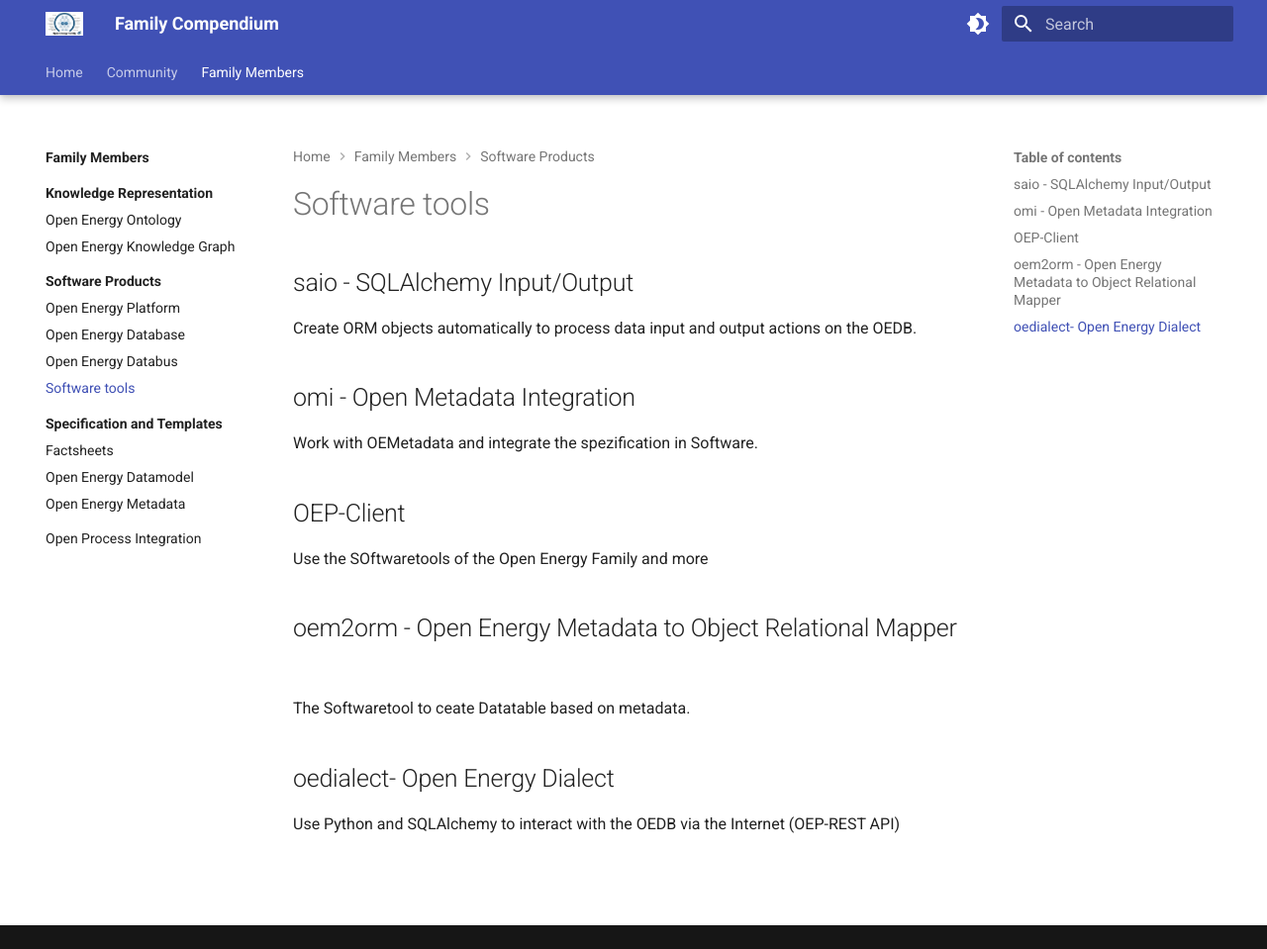
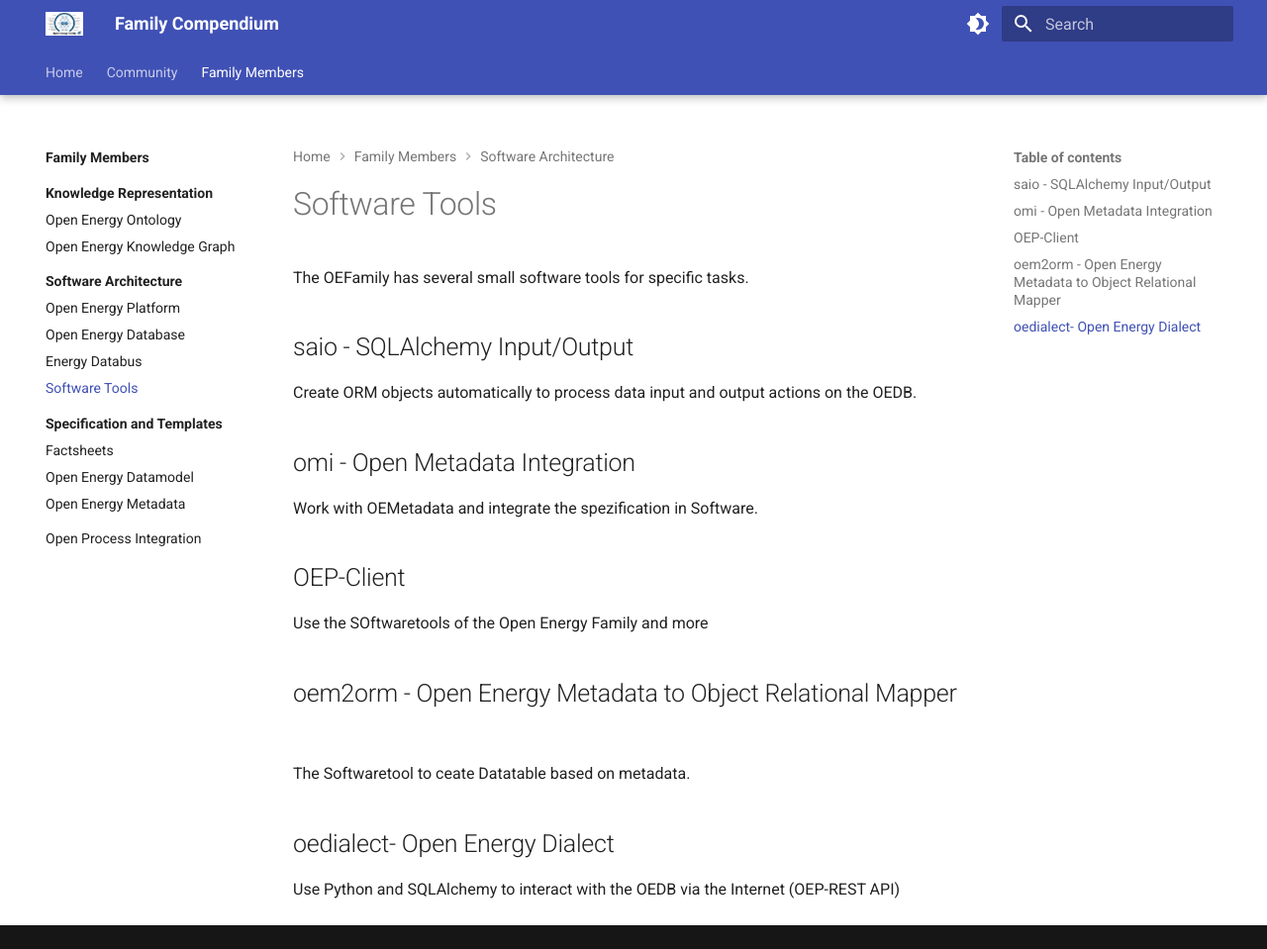
Before and after one commit to OpenEnergyPlatform/organisation, an MkDocs documentation site: the page built from compendium/family_members/software-architecture/software-tools.md, in a window 1280 px wide and 959 px high. Shown: the whole window at 99% size. Built offline with MkDocs 1.6.1 and Material for MkDocs 9.7.7, drawn with Linux system fonts in a browser that asks for light colours.

Commit message:
Rename folders and update pages #52

```diff
--- a/compendium/family_members/software-products/software-tools.md
+++ b/compendium/family_members/software-architecture/software-tools.md
@@ -1,4 +1,7 @@
-# Software tools
+# Software Tools
+
+The OEFamily has several small software tools for specific tasks.
+
 
 ## saio - SQLAlchemy Input/Output
 
--- a/mkdocs.yml
+++ b/mkdocs.yml
@@ -69,12 +69,12 @@ nav:
       - family_members/knowledge-representation/index.md
       - Open Energy Ontology: family_members/knowledge-representation/oeo.md
       - Open Energy Knowledge Graph: family_members/knowledge-representation/oekg.md #database own section?
-    - Software Products:
-      - family_members/software-products/index.md
-      - Open Energy Platform: family_members/software-products/open-energy-platform.md
-      - Open Energy Database: family_members/software-products/open-energy-database.md #database own section?
-      - Open Energy Databus: family_members/software-products/open-energy-databus.md
-      - Software tools: family_members/software-products/software-tools.md
+    - Software Architecture:
+      - family_members/software-architecture/index.md
+      - Open Energy Platform: family_members/software-architecture/open-energy-platform.md
+      - Open Energy Database: family_members/software-architecture/open-energy-database.md #database own section?
+      - Energy Databus: family_members/software-architecture/energy-databus.md
+      - Software Tools: family_members/software-architecture/software-tools.md
     - Specification and Templates:
       - family_members/templates-and-specification/index.md
       - Factsheets: family_members/templates-and-specification/factsheets.md
```
Also changed, not shown: compendium/family_members/software-architecture/energy-databus.md (added, +1 -0 lines), compendium/family_members/software-architecture/index.md (added, +19 -0 lines), compendium/family_members/software-products/index.md (deleted, +0 -1 lines), compendium/family_members/software-architecture/open-energy-database.md (renamed from compendium/family_members/software-products/open-energy-database.md), compendium/family_members/software-architecture/open-energy-platform.md (renamed from compendium/family_members/software-products/open-energy-platform.md), compendium/family_members/software-products/open-energy-databus.md (deleted).
